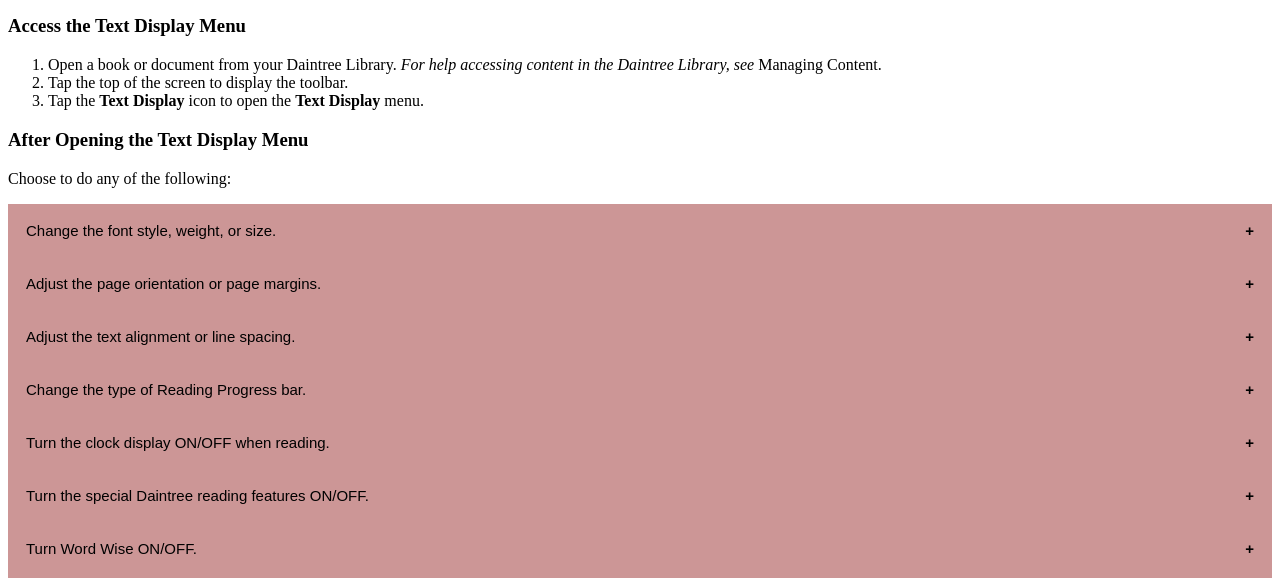
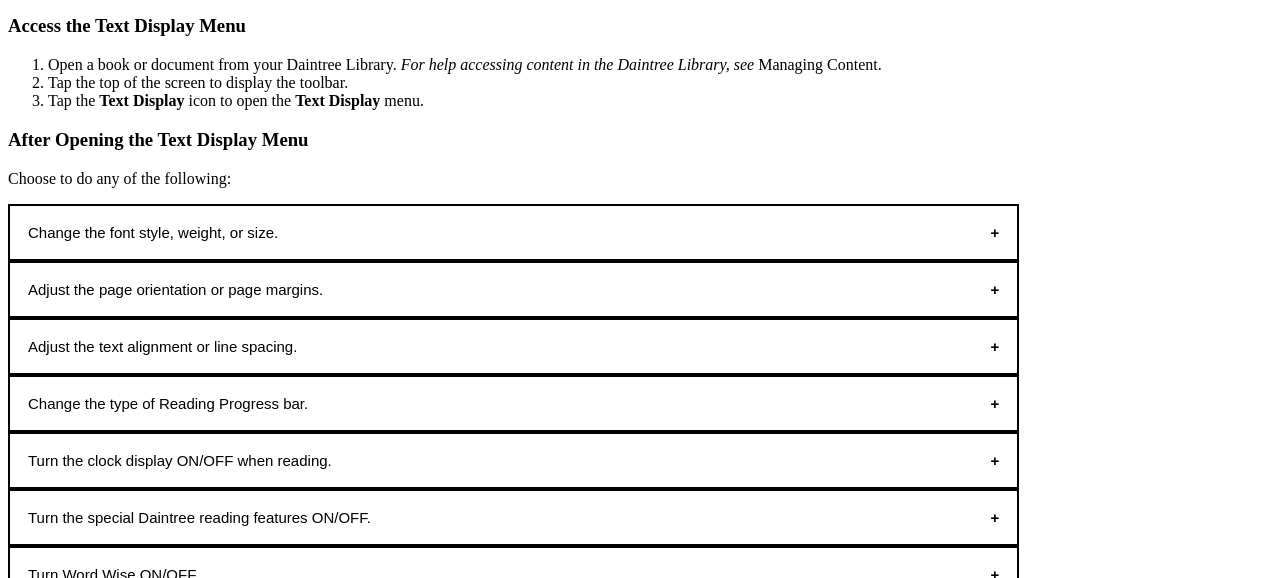
Before and after one commit to jbucien/jbucien.github.io, a plain HTML site: page index.html in a window 1280 px wide. Shown: the part 222-800 px from the top of the page. Drawn offline with Linux system fonts and the light colour scheme.

Commit message:
finished with html
besides adding links and graphics

```diff
--- a/index.html
+++ b/index.html
@@ -6,12 +6,12 @@
 
     <style>
         .accordion {
-            background-color: rgb(204, 150, 150);
-            color: rgb(92, 28, 28)
+            background-color: rgb(255, 255, 255);
+            color: rgb(175, 169, 169)
             cursor: pointer;
             padding: 18px;
-            width: 100%;
-            border: none;
+            width: 80%;
+            border: 2px solid black;
             text-align: left;
             outline: none;
             font-size: 15px;
```
